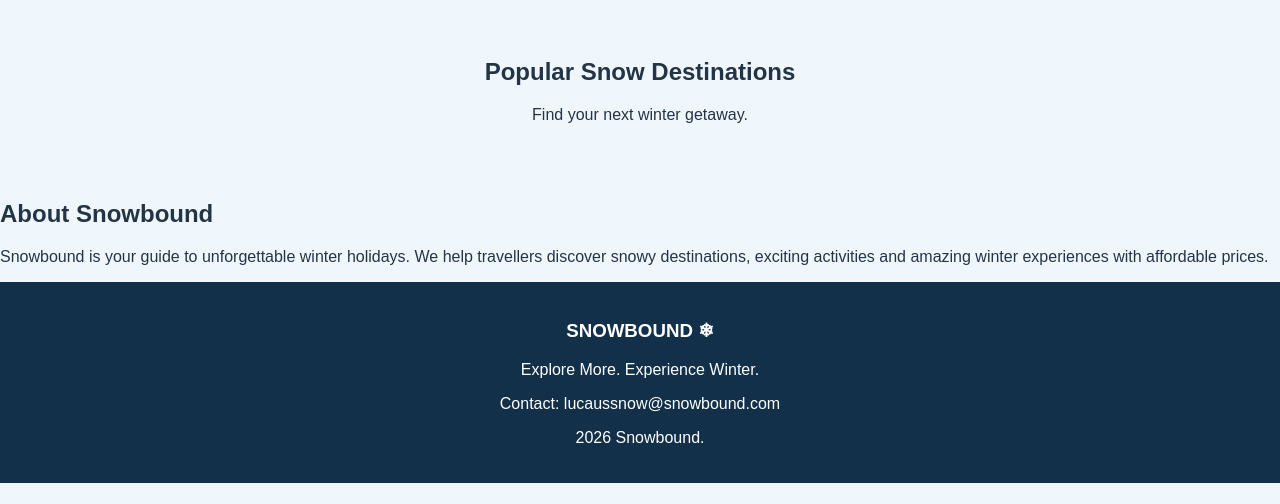
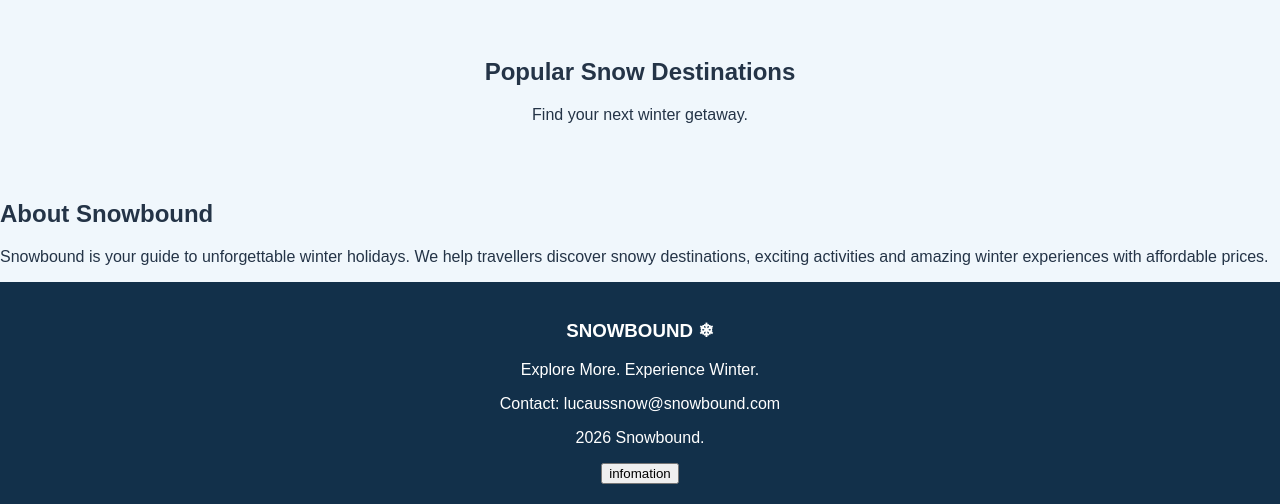
Before and after one commit to conor283/-WebDev_Project_snowbound_adventures, a plain HTML site: page index.html in a window 1280 px wide. Shown: the part 548-1052 px from the top of the page. Before the commit the page ends 1031 px from the top, so only its background shows below. Drawn offline with Linux system fonts and the light colour scheme.

```diff
--- a/index.html
+++ b/index.html
@@ -141,4 +141,8 @@ infomation
         <p>Explore More. Experience Winter.</p>
         <p>Contact: lucaussnow@snowbound.com</p>
         <p> 2026 Snowbound. </p>
+        <button type="button">
+         infomation
+        </button>
+
     </footer>
```
